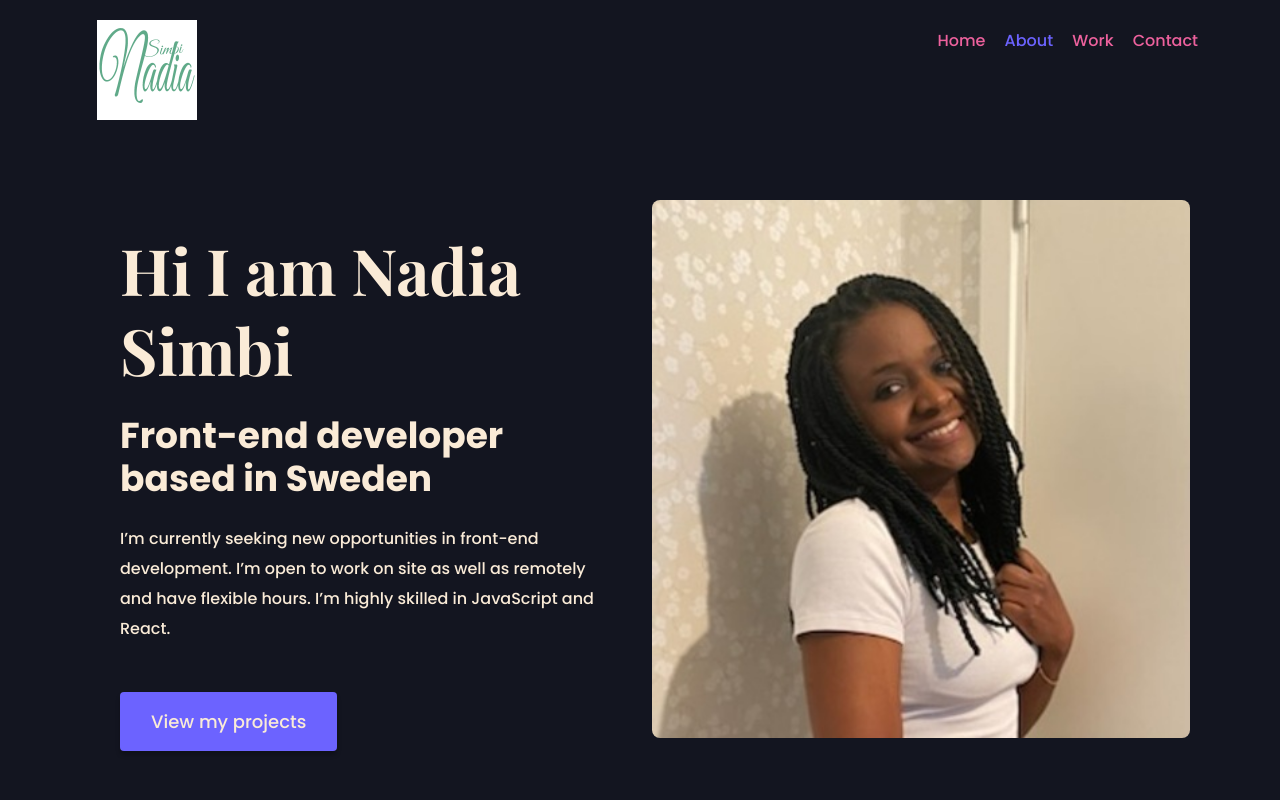
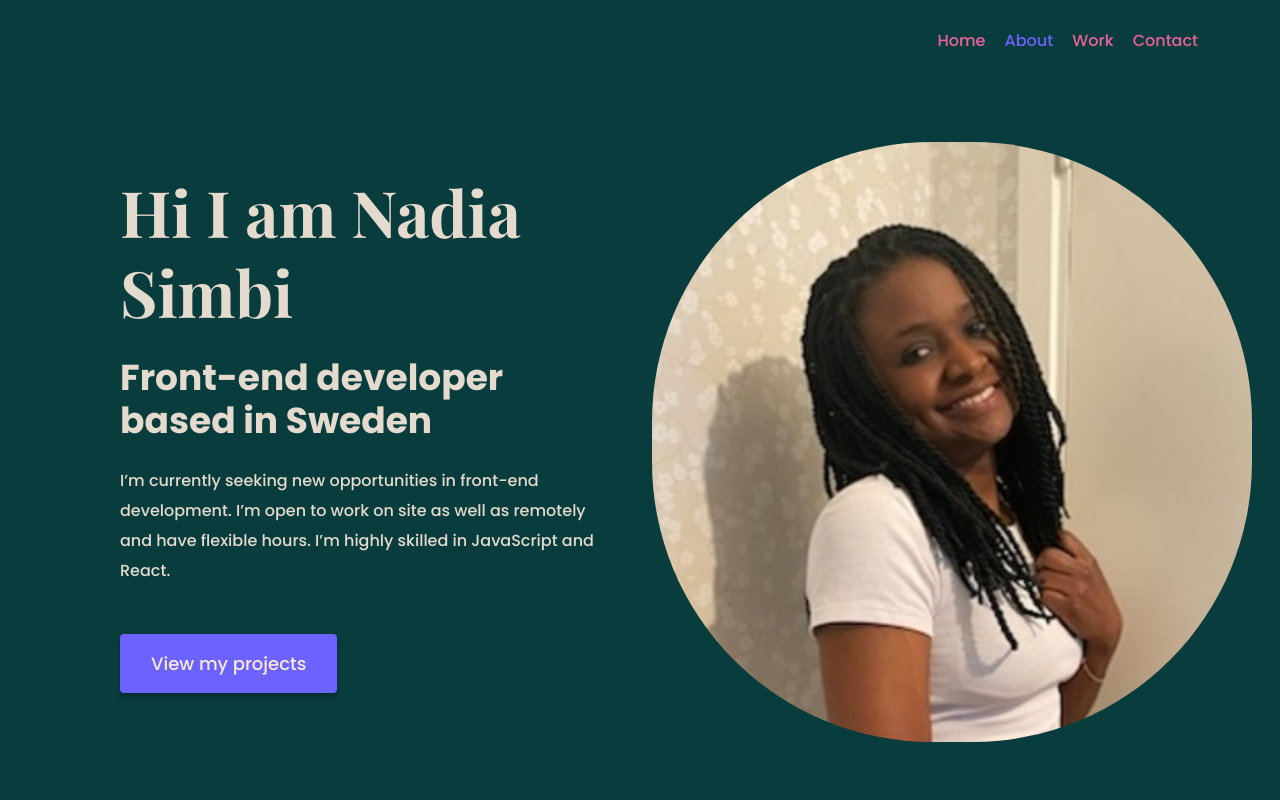
Before and after one commit to Nadia-si/portfolio-project, a plain HTML site: page about.html in a window 1280 px wide. Shown: the top 800 px of the page. Drawn offline with nearby package versions, Linux system fonts and the light colour scheme.

Commit message:
Changed the picture in navigation bar and the text color

```diff
--- a/about.html
+++ b/about.html
@@ -34,12 +34,12 @@
   </head>
   <body>
     <div class="container">
-      <nav class="d-flex justify-content-between">
+      <nav class="d-flex justify-content-between nav-about">
         <a href="/" title="Homepage">
           <img
-            src="images/mylogo.png"
-            class="logo d-none d-md-block"
-            alt="SheCodes logo"
+            src="images/picture.jpeg"
+            class="nav-picture d-none"
+            alt="Nadia picture"
           />
         </a>
         <ul>
@@ -76,7 +76,7 @@
           <img
             src="images/picture.jpeg"
             alt="Nadia picture"
-            class="img-fluid"
+            class="about-picture"
             width="600"
           />
         </div>
--- a/css/style.css
+++ b/css/style.css
@@ -1,14 +1,14 @@
 :root {
   --branding-color: #6c63ff;
   --secondary-color: #f9f7fe;
-  --color-text-primary: antiquewhite;
+  --color-text-primary: rgb(228, 218, 205);
   --heading-font-family: "Playfair Display", serif;
   --default-font-family: "Poppins", sans-serif;
 }
 
 body {
   font-family: var(--default-font-family);
-  background-color: #131520;
+  background-color: #093d3d;
   color: var(--color-text-primary);
 }
 
@@ -114,6 +114,9 @@ p {
   border-radius: 8px;
 }
 
+.about-picture {
+  border-radius: 280px;
+}
 .project-images {
   margin-top: 90px;
 }
@@ -146,9 +149,14 @@ nav li.active a {
   color: var(--branding-color);
 }
 
-.logo {
+.nav-picture {
   max-width: 300px;
   max-height: 100px;
+  border-radius: 280px;
+}
+
+.nav-about {
+  align-items: flex-end;
 }
 
 .text-muted {
```
Also changed, not shown: contact.html (+3 -3 lines), index.html (+5 -1 lines), work.html (+3 -3 lines).
